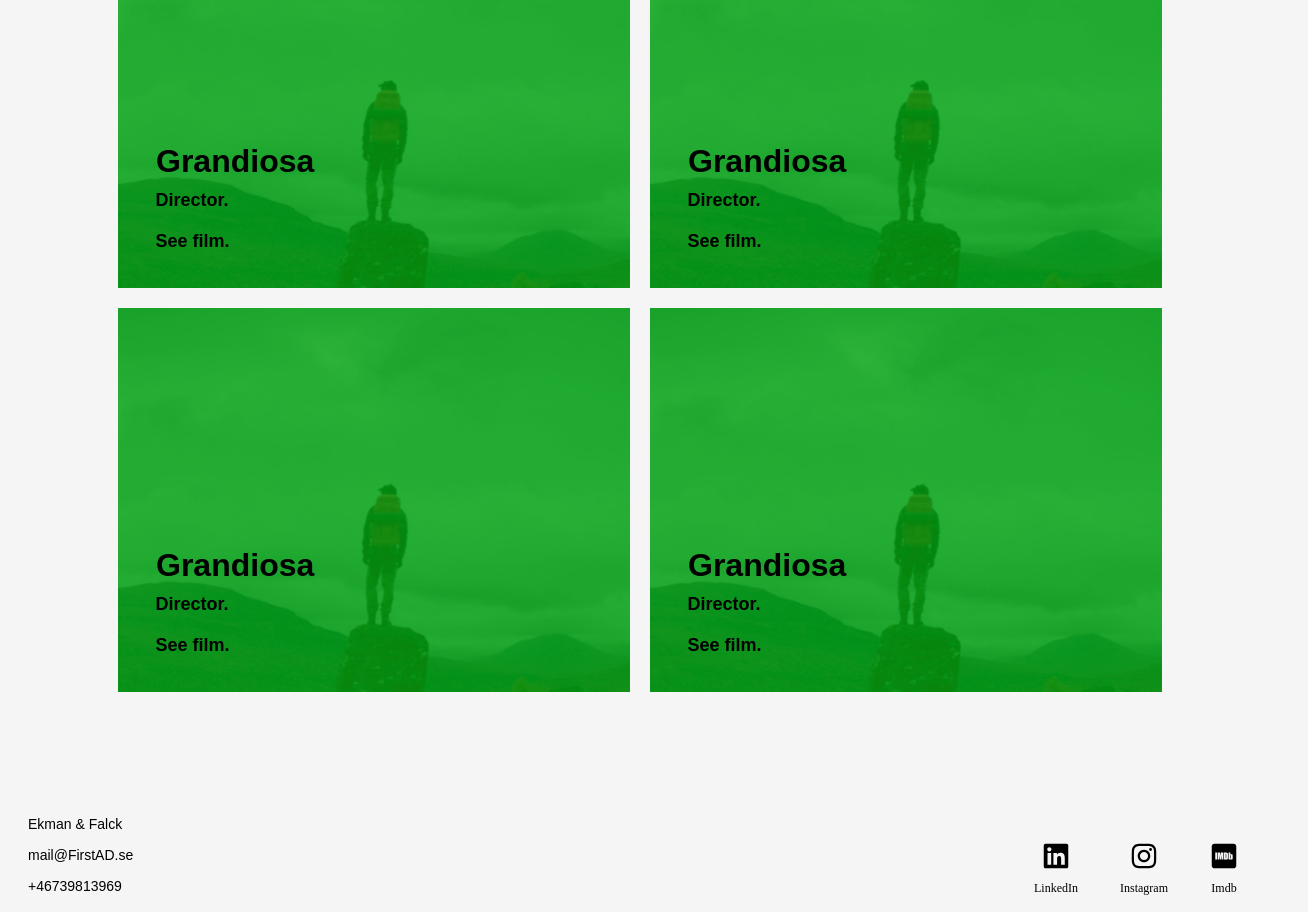
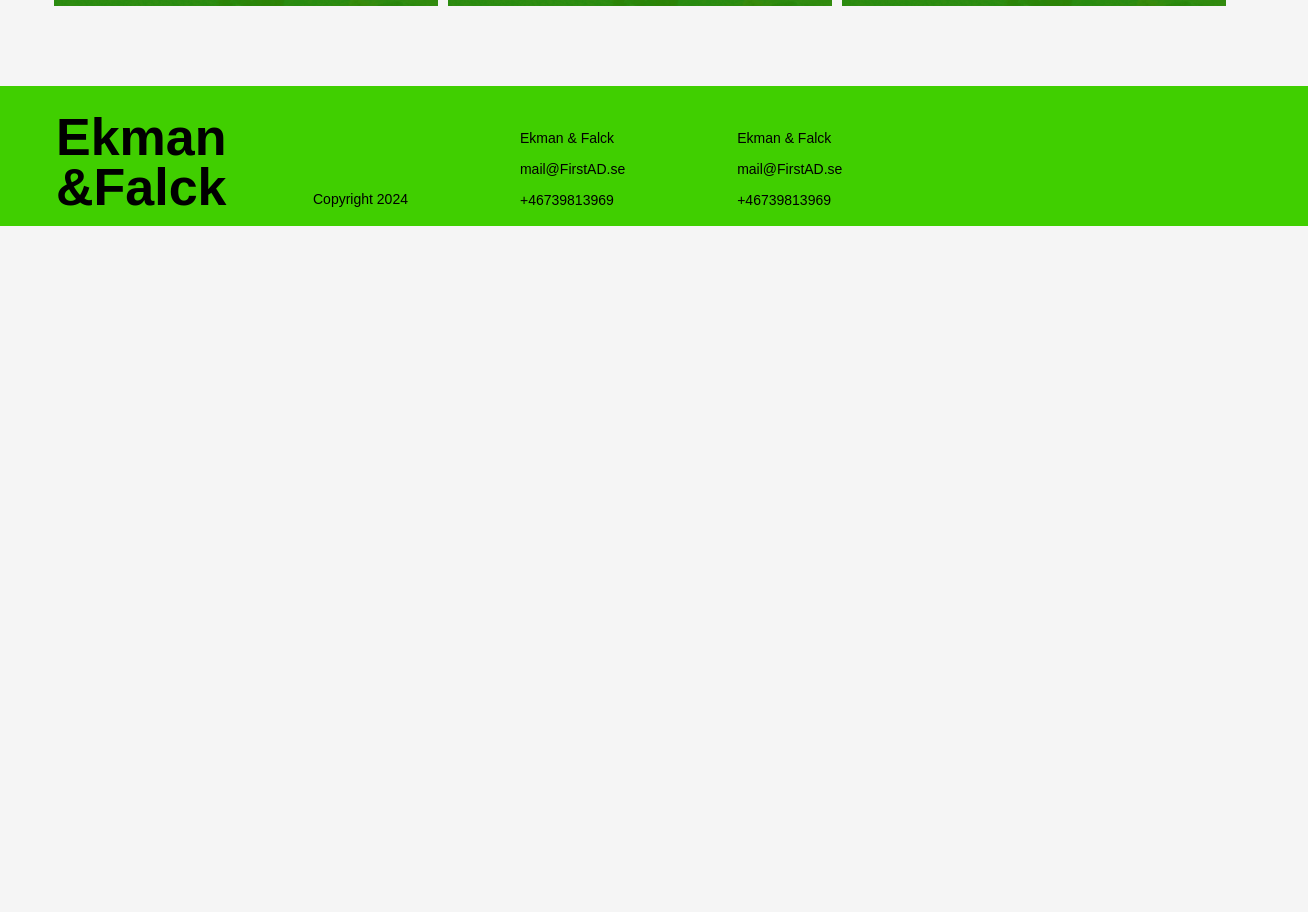
Before and after one commit to PaulEvans78/ekmanFalck, a React (Vite) app: page /#/ in a window 1280 px wide. Shown: the part 760-1672 px from the top of the page, 1308 px wide, since content can reach past the window. After the commit the page ends 986 px from the top, so only its background shows below. Built offline with nearby package versions, Linux system fonts and the light colour scheme; a web font is replaced by a local one.

Commit message:
cards and footer

```diff
--- a/src/App.jsx
+++ b/src/App.jsx
@@ -25,12 +25,12 @@ min-height: 100%;
 max-width: 100vw;
 display: grid;
 grid-template-rows: 7rem repeat(2, 1fr) 7rem;
-grid-template-columns: repeat(2, 1fr);
+grid-template-columns: repeat(3, 1fr);
 grid-template-areas:
-"top top"
-"main main"
-"main main"
-"footer footer";
+"top top top"
+"main main main"
+"main main main"
+"footer footer footer";
 
 /* min-width: 100%; */
 /* overflow-x: hidden; */
--- a/src/components/CardLandingPage/skills/Skills.jsx
+++ b/src/components/CardLandingPage/contents/Contents.jsx
@@ -3,16 +3,16 @@ import axios from 'axios';
 import Card from '../Card';
 
 
-const Skills = () => {
-    const [skillsData, setSkillsData] = useState([])
+const Contents = () => {
+    const [contentData, setContentsData] = useState([])
 
 
     useEffect(() => {
         const fetchData = async () => {
             const result = await axios(
-                'skills.json',
+                'contents.json',
             );
-            setSkillsData(result.data.landingpage);
+            setContentsData(result.data.landingpage);
         };
         fetchData();
 
@@ -21,10 +21,10 @@ const Skills = () => {
 
     return (
         <>
-            {skillsData.map(skill => <Card key={skill.id} {...skill} />)}
+            {contentData.map(content => <Card key={content.id} {...content} />)}
         </>
 
     )
 }
 
-export default Skills;
+export default Contents;
--- /dev/null
+++ b/src/components/CardLandingPage/contents/index.jsx
@@ -0,0 +1,4 @@
+import Contents from './Contents';
+
+
+export default Contents;
--- a/src/components/CardLandingPage/skills/index.jsx
+++ /dev/null
@@ -1,4 +0,0 @@
-import Skills from './Skills';
-
-
-export default Skills;
--- a/src/components/CardLandingPage/styles.jsx
+++ b/src/components/CardLandingPage/styles.jsx
@@ -8,10 +8,10 @@ export const StyledFrontCard = styled.div`
     align-items: center;
     /* margin-top: 3em;  */
     /* margin-bottom: 2em; */
-    width: 40%;
+    width: 30%;
     min-width: 0%;
     aspect-ratio: 4 / 3;
-    background-color: #29c629;
+    background-color: #40cf00;
     /* font-family: 'Poppins'; */
     font-size: 1.2rem;
     overflow: hidden;
@@ -30,6 +30,7 @@ export const StyledFrontCard = styled.div`
 
 @media screen and (max-width: 960px) {
     margin-top: 2em;
+    width: 40%;
 
     @keyframes slidedown {
   0%   {bottom:-1000px;}
@@ -80,7 +81,7 @@ export const StyledInfoContainer = styled.div`
     flex-direction: column;
     width: 100%;
     height: 100%;
-    background-color: #05f3059e;
+    background-color: #42cf00b8;
 
     &:hover{
         opacity: 0;
@@ -112,7 +113,7 @@ export const StyledHeader = styled.h3`
     margin-left: 1em;
     margin-right: 1em;
     white-space: pre-wrap;
-    color: #000000;
+    color: #ffffff;
     font-size: 32px;
     font-weight: 900;
     /* line-height: 1em; */
@@ -127,7 +128,7 @@ export const StyledHeader = styled.h3`
 `;
 
 export const StyledCardp = styled.p`
-    color: #000000;
+    color: #ffffff;
     font-size: 18px;
     font-weight: 600;
     margin-left: 1.75em;
--- a/src/components/Footer.jsx
+++ b/src/components/Footer.jsx
@@ -1,50 +1,55 @@
 import React from "react";
 import styled from "styled-components";
-import { FaImdb, FaInstagram, FaLinkedin  } from 'react-icons/fa';
+// import { FaImdb, FaInstagram, FaLinkedin  } from 'react-icons/fa';
 import { IconContext } from "react-icons";
 
 
-const footerData = [
-  {
-      id: 1,
-      href: "https://www.linkedin.com/in/tobias-reiner-64885645/",
-      icon: <FaLinkedin />,
-      des: "LinkedIn"
-  },
-  {
-      id: 2,
-      href: "https://www.instagram.com/1st_ad_tobias/",
-      icon: <FaInstagram />,
-      des: "Instagram"
-  },
-  {
-      id: 3,
-      href: "https://www.imdb.com/name/nm1639113/?ref_=fn_al_nm_1",
-      icon: <FaImdb />,
-      des: "Imdb"
-  },
+// const footerData = [
+//   {
+//       id: 1,
+//       href: "https://www.linkedin.com/in/tobias-reiner-64885645/",
+//       icon: <FaLinkedin />,
+//       des: "LinkedIn"
+//   },
+//   {
+//       id: 2,
+//       href: "https://www.instagram.com/1st_ad_tobias/",
+//       icon: <FaInstagram />,
+//       des: "Instagram"
+//   },
+//   {
+//       id: 3,
+//       href: "https://www.imdb.com/name/nm1639113/?ref_=fn_al_nm_1",
+//       icon: <FaImdb />,
+//       des: "Imdb"
+//   },
 
-];
+// ];
 
 const StyledFooter = styled.footer`
   grid-area: footer;
   /* background-image: linear-gradient(rgba(255,0,0,0), #171717); */
-  /* background-color: red; */
-  max-width: 100vw;
-  min-width: 100vw;
+  background-color: #40cf00;
+  /* max-width: 100vw;
+  min-width: 100vw; */
+  width: 100%;
+  /* max-width: 100%; */
   z-index: 100;
   /* position: absolute; */
   /* position: fixed; */
   bottom: 0;
   display: flex;
   flex-direction: row;
-  justify-content: space-between;
+  /* justify-content: space-between; */
+  column-gap: 6em;
   justify-items: center;
   align-items: flex-end;
   /* font-family: 'Lexend'; */
   font-size: 14px;
   line-height: 24px;
   color: whitesmoke;
+  padding-left: 1em;
+  padding-right: 1em;
 
   @media screen and (max-width: 767px) {
     background-image: none;
@@ -54,11 +59,107 @@ const StyledFooter = styled.footer`
   }
 `;
 
+const StyledImageandName = styled.div `
+        width: 180px;
+        height: 100%;
+        padding-left: 2.5em;
 
+    @media screen and (max-width: 960px) {
+        /* width: 60%; */
+  }
+
+    @media screen and (max-width: 355px) {
+        /* width: 80%;  */
+  }
+`;
+
+// const StyledImgContainer = styled.div `
+//         float: left;
+// `;
+
+// const StyledImg = styled.img`
+//         text-align: center;
+//         width: 65px;
+//         margin-left: 1em;
+//         margin-right: 1em;
+//         margin-top: 0.75em;
+//         padding-bottom: 0.75em;
+
+
+
+//     @media screen and (max-width: 960px) {
+//         margin-right: 0.5em;
+//         margin-top: 1em;
+//   }
+
+//   @media screen and (max-width: 767px) {
+//         width: 50px;
+//         margin-top: 0.5em;
+//   }
+
+//   @media screen and (max-width: 355px) {
+//         display: none;
+//   }
+// `;
+
+const StyledIdent = styled.div `
+    float: left;
+    width: 200px;
+    height: 100%;
+    padding-left: 0.5em;
+    text-align: left;
+    /* background-color: red; */
+
+    /* &:hover{
+        border-bottom: 1px solid white;
+    }  */
+
+    /* @media screen and (max-width: 960px) {
+        width: 200px;
+    } */
+
+    @media screen and (max-width: 767px) {
+        /* width: 110px;  */
+    }
+
+    /* @media screen and (max-width: 355px) {
+        width: 100px;
+  }  */
+
+`;
+
+const StyledName = styled.h1 `
+
+    /* font-family: 'Delicious Handrawn', cursive; */
+    font-size: 52px;
+    line-height: 50px;
+    letter-spacing: 0em;
+    font-weight: bold;
+    color: #000000;
+    margin-bottom: 0;
+    margin-top: 0.5em;
+    /* text-shadow: 1px 1px 5px #2f2f2f; */
+
+    @media screen and (max-width: 1030px) {
+        font-size: 48px;
+    }
+
+    @media screen and (max-width: 767px) {
+        font-size: 32px;
+        line-height: 30px;
+    }
+
+    @media screen and (max-width: 355px) {
+        margin-left: 0.5em
+  }
+
+
+    `;
 
 const StyledContactContainer = styled.div`
   display: flex;
   flex-direction: column;
+  /* justify-self: flex-end; */
 
   @media screen and (max-width: 767px) {
         text-align: center;
@@ -122,90 +223,127 @@ const StyledTelLink = styled.p`
 `;
 
 
-const IconContainer = styled.div`
-  display: flex;
-  flex-direction: row;
-  justify-content: space-evenly;
-  justify-items:center;
-  margin-right: 2em;
+// const IconContainer = styled.div`
+//   display: flex;
+//   flex-direction: row;
+//   justify-content: space-evenly;
+//   justify-items:center;
+//   margin-right: 2em;
 
-  @media screen and (max-width: 960px) {
-        /* margin-right: 2em; */
+//   @media screen and (max-width: 960px) {
+//         /* margin-right: 2em; */
 
-    }
+//     }
 
 
 
-@media screen and (max-width: 767px) {
-  margin-right: 1em;
-}
+// @media screen and (max-width: 767px) {
+//   margin-right: 1em;
+// }
+// `;
+
+
+// const StyledIcon = styled.a`
+//   display: flex;
+//   flex-direction: column;
+//   justify-content: center;
+//   align-items: center;
+//   margin: 1em 1em 0em 2em;
+
+//   &:hover{
+//         text-decoration: underline;
+//     }
+
+//     @media screen and (max-width: 767px) {
+//     margin: 0em 2em 0em 2em;
+
+//     &:hover{
+//         text-decoration: none;
+//     }
+
+//   }
+// `;
+
+// const IconDes = styled.p`
+//   display: flex;
+//   flex-direction: column;
+//   align-content: center;
+//   font-family: 'Lexend';
+//   font-size: 12px;
+//   line-height: 24px;
+//   color: #000000;
+//   text-align: center;
+//   margin-top: 0.5em;
+// `;
+
+const StyledCopyRightContainer = styled.div`
+  /* width: 30%; */
+  display: flex;
+  flex-direction: column;
+  text-align: right;
+  /* margin-right: 1em; */
+  margin-bottom: 1em;
+
+  @media screen and (max-width: 767px) {
+    display: none;
+    flex-direction: row;
+    }
 `;
 
+const StyledCopyRight = styled.div`
+  line-height: 26px;
+  /* font-family: 'Lexend'; */
+  color: #000000;
+  /* text-shadow: 2px 2px 4px black; */
 
-const StyledIcon = styled.a`
-  display: flex;
-  flex-direction: column;
-  justify-content: center;
-  align-items: center;
-  margin: 1em 1em 0em 2em;
-
-  &:hover{
-        text-decoration: underline;
+  @media screen and (max-width: 767px) {
+    font-size: 8px;
+    margin-left: 1em;
+    margin-right: 1em;
+    margin-top: 2em;
     }
-
-    @media screen and (max-width: 767px) {
-    margin: 0em 2em 0em 2em;
-
-    &:hover{
-        text-decoration: none;
-    }
-
-  }
 `;
-
-const IconDes = styled.p`
-  display: flex;
-  flex-direction: column;
-  align-content: center;
-  font-family: 'Lexend';
-  font-size: 12px;
-  line-height: 24px;
-  color: #000000;
-  text-align: center;
-  margin-top: 0.5em;
-`;
-
-// const StyledCopyRightContainer = styled.div`
-//   display: flex;
-//   flex-direction: column;
-//   text-align: right;
-//   /* margin-right: 1em; */
-//   margin-bottom: 1em;
-
-//   @media screen and (max-width: 767px) {
-//     display: none;
-//     flex-direction: row;
-//     }
-// `;
-
-// const StyledCopyRight = styled.div`
-//   line-height: 26px;
-//   font-family: 'Lexend';
-//   color: whitesmoke;
-//   text-shadow: 2px 2px 4px black;
-
-//   @media screen and (max-width: 767px) {
-//     font-size: 8px;
-//     margin-left: 1em;
-//     margin-right: 1em;
-//     margin-top: 2em;
-//     }
-// `;
 
 const Footer = () => {
     return (
 
         <StyledFooter>
+
+<StyledImageandName>
+                {/* <Link to="/"> */}
+
+                    {/* <StyledImgContainer>
+                        <StyledImg src={logoWhite_large} alt="Ekman & Falck" onClick={() => {setOpen(false);}} />
+                    </StyledImgContainer> */}
+
+                    <StyledIdent>
+                        <StyledName>Ekman
+                                    &Falck</StyledName>
+                        {/* <StyledTitle>1st Assistant Director</StyledTitle> */}
+                    </StyledIdent>
+
+
+
+
+
+                {/* </Link>   */}
+            </StyledImageandName>
+
+            <StyledCopyRightContainer>
+
+<StyledCopyRight>Copyright 2024</StyledCopyRight>
+    {/* <StyledCopyRight>Paul Evans</StyledCopyRight> */}
+    {/* <StyledCopyRight>Creative</StyledCopyRight> */}
+
+</StyledCopyRightContainer>
+
+          <StyledContactContainer>
+
+            <Styledp>Ekman & Falck</Styledp>
+            <StyledMailLink><a href="mailto:mail@FirstAD.se">mail@FirstAD.se</a></StyledMailLink>
+            <StyledTelLink><a href="tel:+46739813969">+46739813969</a></StyledTelLink>
+
+          </StyledContactContainer>
 
           <StyledContactContainer>
 
@@ -216,16 +354,12 @@ const Footer = () => {
           </StyledContactContainer>
 
 
-              {/* <Icons /> */}
 
-          {/* <StyledCopyRightContainer> */}
-          <Icons />
 
-              {/* <StyledCopyRight>Copyright 2023</StyledCopyRight>
-              <StyledCopyRight>Paul Evans</StyledCopyRight>
-              <StyledCopyRight>Creative</StyledCopyRight> */}
 
-          {/* </StyledCopyRightContainer> */}
+          {/* <Icons /> */}
+
+
 
         </StyledFooter>
 
@@ -233,24 +367,24 @@ const Footer = () => {
     );
 }
 
-const Icons = () => {
+// const Icons = () => {
 
-  return (
-    <IconContainer>
+//   return (
+//     <IconContainer>
 
-      <IconContext.Provider value={{ size: "2em"}}>
-        {footerData.map(Link => (
-          <StyledIcon href={Link.href} key={Link.id}>
-            {Link.icon}
+//       <IconContext.Provider value={{ size: "2em"}}>
+//         {footerData.map(Link => (
+//           <StyledIcon href={Link.href} key={Link.id}>
+//             {Link.icon}
 
-            <IconDes>{Link.des}</IconDes>
-        </StyledIcon>))}
+//             <IconDes>{Link.des}</IconDes>
+//         </StyledIcon>))}
 
-          </IconContext.Provider>
+//           </IconContext.Provider>
 
-    </IconContainer>
-  );
-}
+//     </IconContainer>
+//   );
+// }
 
 
 
--- a/src/components/Navbar.jsx
+++ b/src/components/Navbar.jsx
@@ -21,6 +21,7 @@ const StyledNav = styled.nav`
     /* margin-right: 6em; */
     padding-bottom: 1em;
     padding-left: 1em;
+    padding-right: 1em;
     background-color: whitesmoke;
 
     position: fixed;
@@ -43,6 +44,7 @@ const StyledNav = styled.nav`
 const StyledImageandName = styled.div `
         width: 180px;
         height: 100%;
+        padding-left: 1.5em;
 
     @media screen and (max-width: 960px) {
         /* width: 60%; */
@@ -159,11 +161,13 @@ const StyledName = styled.h1 `
 const StyledNavul = styled.ul`
     width: auto;
     display: flex;
+    /* align-self: flex-end; */
     /* justify-content: flex-end;  */
-    /* justify-items: flex-end; */
+    /* align-items: flex-end; */
     list-style-type: none;
-    margin-right: 2em;
+    /* margin-right: 2em; */
     margin-left: 1em;
+    padding-right: 1em;
 
     @media screen and (max-width: 767px) {
         position: fixed;
--- a/src/pages/Home.jsx
+++ b/src/pages/Home.jsx
@@ -1,6 +1,6 @@
 import React from 'react';
 import styled from "styled-components";
-import Skills from '../components/CardLandingPage/skills';
+import Contents from '../components/CardLandingPage/contents';
 // import { Fade } from "react-awesome-reveal";
 
 const StyledHomeContainer = styled.div`
@@ -10,9 +10,9 @@ grid-area: main;
 flex-direction: row;
 justify-items: center;
 justify-content: center;
-gap: 1em;
+gap: 0.5em;
 flex-wrap: wrap;
-padding-top: 6em;
+padding-top: 2em;
 padding-bottom: 4em;
   /* grid-area: main;
   display: flex;
@@ -36,7 +36,7 @@ const Home = () => {
 
      <StyledHomeContainer>
 
-        <Skills />
+        <Contents />
 
             {/* <Fade><ImgSlider /></Fade> */}
 
```
Also changed, not shown: public/contents.json (renamed from public/skills.json).
